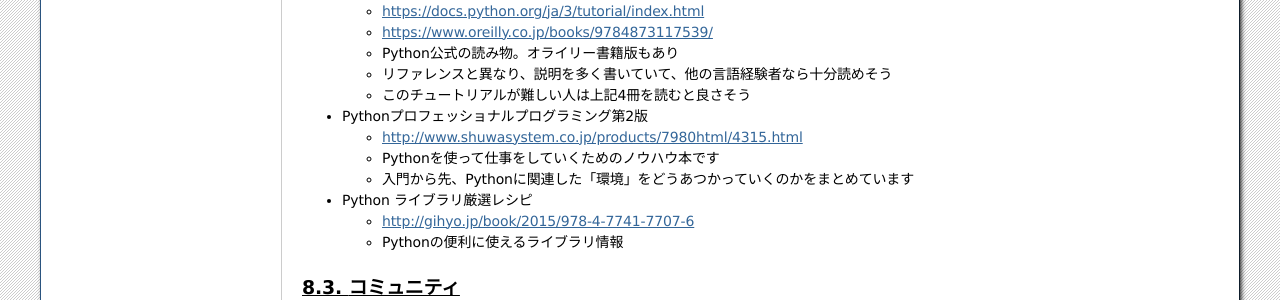
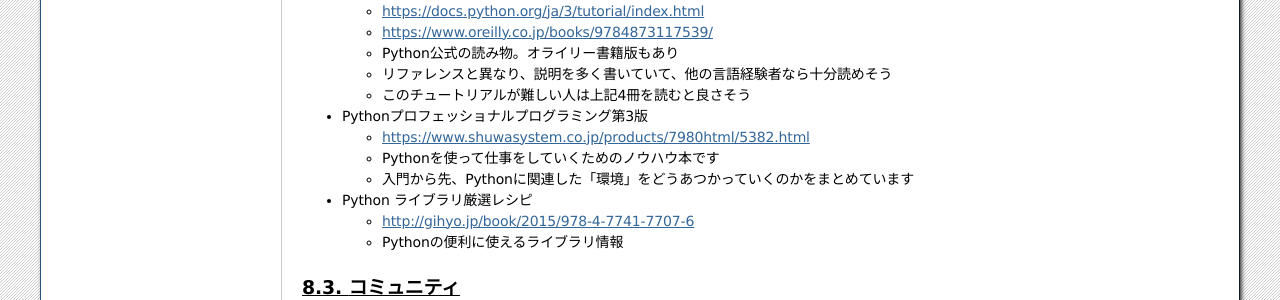
Before and after one commit to pyconjp/pycamp.pycon.jp, a Sphinx documentation site: the page built from source/textbook/8_nextstep.rst, in a window 1280 px wide and 900 px high, scrolled down 1352 px. Shown: the part 152-452 px from the top of the window. Built offline with Sphinx 7.4.7, drawn with Linux system fonts in a browser that asks for light colours.

Commit message:
Update from pypro2 to pypro3

```diff
--- a/source/textbook/8_nextstep.rst
+++ b/source/textbook/8_nextstep.rst
@@ -101,9 +101,9 @@
   * リファレンスと異なり、説明を多く書いていて、他の言語経験者なら十分読めそう
   * このチュートリアルが難しい人は上記4冊を読むと良さそう
 
-* Pythonプロフェッショナルプログラミング第2版
+* Pythonプロフェッショナルプログラミング第3版
 
-  * http://www.shuwasystem.co.jp/products/7980html/4315.html
+  * https://www.shuwasystem.co.jp/products/7980html/5382.html
   * Pythonを使って仕事をしていくためのノウハウ本です
   * 入門から先、Pythonに関連した「環境」をどうあつかっていくのかをまとめています
 
```
